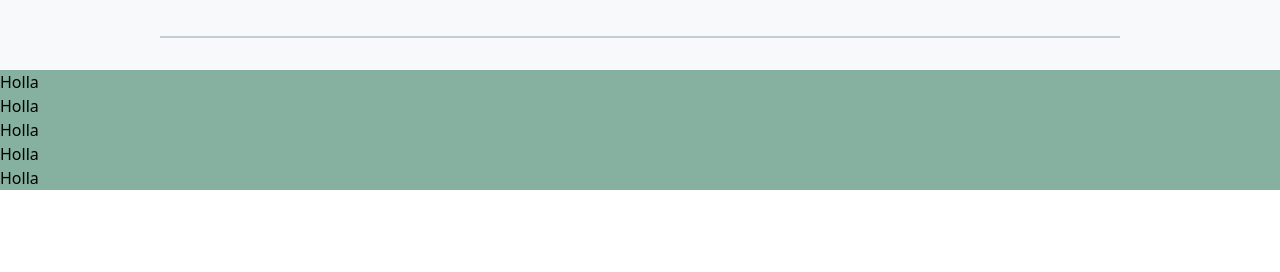
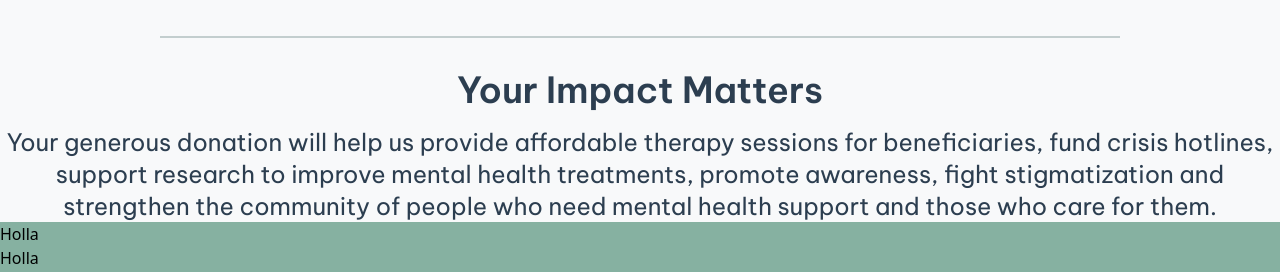
Before and after one commit to EmperorSmiles/Clarity, a React (Vite) app: page / in a window 1280 px wide. Shown: the part 1670-1942 px from the top of the page. Before the commit the page ends 1860 px from the top, so only its background shows below. Built offline with nearby package versions, Linux system fonts and the light colour scheme.

Commit message:
Impact Section

```diff
--- a/src/components/About.tsx
+++ b/src/components/About.tsx
@@ -6,7 +6,7 @@ import Hiking from "../assets/Health/Hiking.jpg";
 const About = () => {
   return (
     <>
-      <div className="tracking-wide leading-relaxed">
+      <div className="tracking-wide leading-relaxed text-text-light">
         <p>
           Clarity is a beacon of hope for those navigating the complexities of
           mental health.
@@ -19,8 +19,10 @@ const About = () => {
 
       <div className="my-8 h-0.5 bg-secondary-dark dark:bg-secondary-dark opacity-30 mx-auto w-3/4"></div>
 
-      <h1 className="text-2xl md:text-4xl mb-4 font-semibold">Our Mission</h1>
-      <p className="text-left tracking-wide px-2 md:px-4">
+      <h1 className="text-2xl md:text-4xl mb-4 font-semibold text-text-light">
+        Our Mission
+      </h1>
+      <p className="text-left tracking-wide px-2 md:px-4 text-text-light">
         At Clarity, we believe that everyone deserves access to quality mental
         health support.
         <br />
@@ -46,7 +48,7 @@ const About = () => {
 
       <div className="my-8 h-0.5 bg-secondary-dark dark:bg-secondary-dark opacity-30 mx-auto w-3/4"></div>
 
-      <div className="grid grid-cols-2 md:grid-cols-4 gap-2 md:gap-4  py-4">
+      <div className="grid grid-cols-2 md:grid-cols-4 gap-2 md:gap-4 py-4">
         <img
           src={sad}
           alt="Sad Man"
@@ -70,6 +72,17 @@ const About = () => {
       </div>
 
       <div className="my-8 h-0.5 bg-secondary-dark dark:bg-secondary-dark opacity-30 mx-auto w-3/4"></div>
+
+      <h2 className="text-2xl md:text-4xl mb-4 font-semibold text-text-light">
+        Your Impact Matters{" "}
+      </h2>
+      <p className="text-text-light">
+        Your generous donation will help us provide affordable therapy sessions
+        for beneficiaries, fund crisis hotlines, support research to improve
+        mental health treatments, promote awareness, fight stigmatization and
+        strengthen the community of people who need mental health support and
+        those who care for them.
+      </p>
     </>
   );
 };
```
